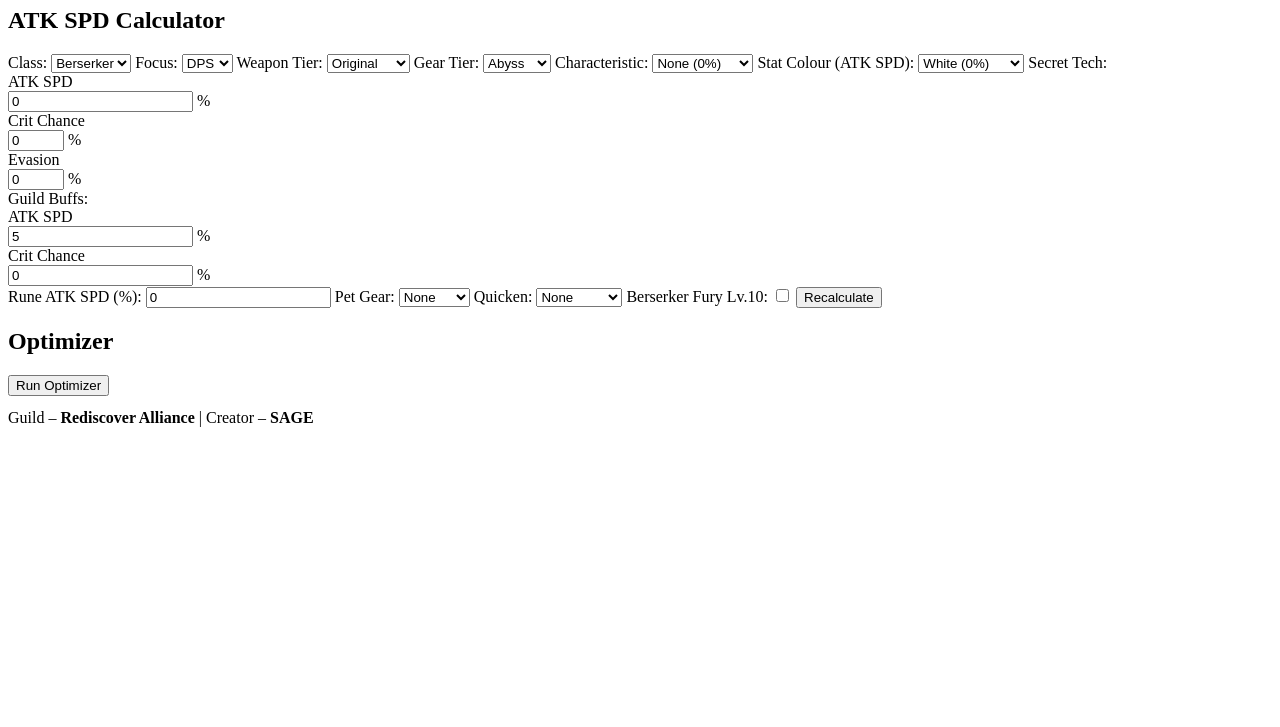
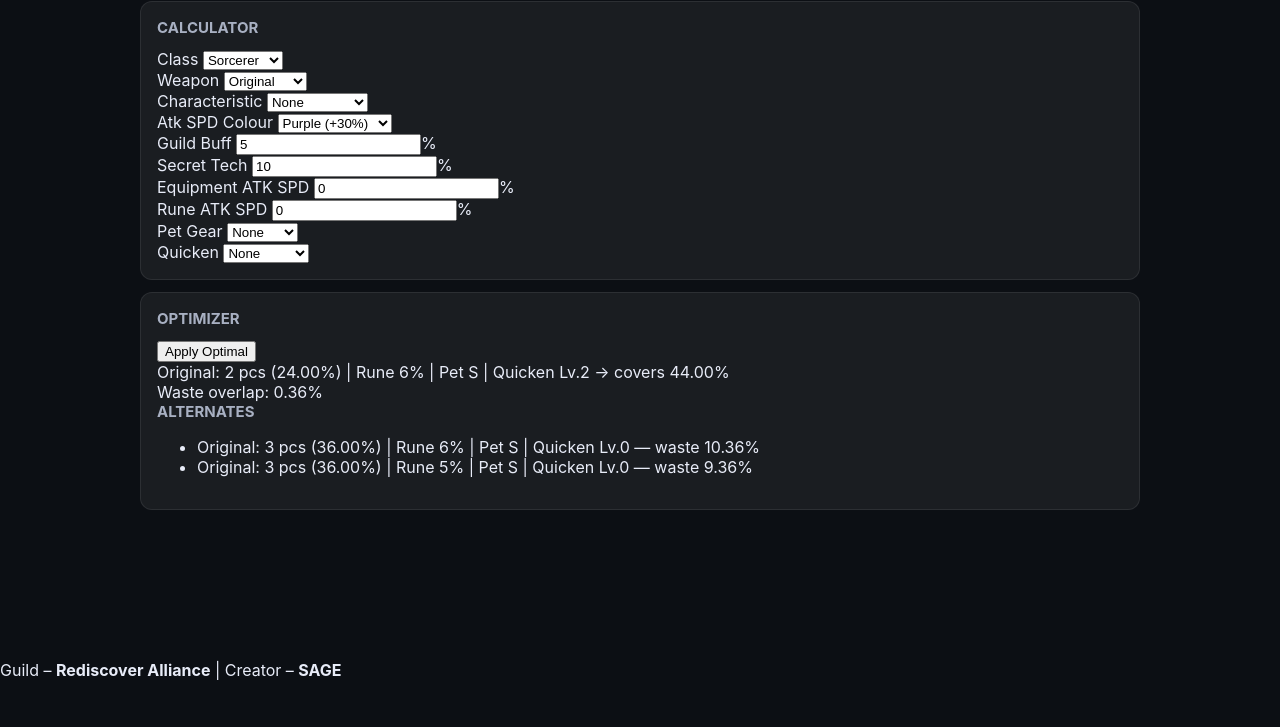
Before and after one commit to brandtbuchwald-rgb/Optimizer-test, a plain HTML site: page index.html in a window 1280 px wide. Shown: the part 73-800 px from the top of the page. Drawn offline with Linux system fonts and the light colour scheme.

Commit message:
Update index.html

```diff
--- a/index.html
+++ b/index.html
@@ -2,117 +2,228 @@
 <html lang="en">
 <head>
   <meta charset="utf-8" />
-<title>Rediscover ATK SPD Optimizer</title>
+  <title>Rediscover ATK SPD Calculator</title>
   <meta name="viewport" content="width=device-width, initial-scale=1" />
-<link rel="stylesheet" href="style.css">
+
+  <style>
+    :root {
+      --bg:#0c0f14; --bg2:#121826; --ink:#e8ecf8;
+      --muted:#a8b0c2; --accent:#c6a15b; --accent2:#fcd34d;
+      --border:rgba(255,255,255,0.08);
+    }
+    body { margin:0; background:var(--bg); color:var(--ink); font-family: Inter,sans-serif; }
+    header { padding:16px; background:var(--bg2); }
+    main { max-width:1000px; margin:18px auto; padding:0 16px 120px; }
+    .card { background:rgba(255,255,255,0.06); border:1px solid var(--border);
+      border-radius:12px; margin:12px 0; }
+    .card>.inner { padding:16px; }
+    h1 { margin:0; font-size:20px; }
+    h2 { font-size:15px; margin:0 0 12px; text-transform:uppercase; color:var(--muted); }
+    .gear-card h2 { color:var(--accent); }
+    .seg button { margin:2px; }
+  </style>
 </head>
-
 <body>
 <header>
-    <h1>Rediscover ATK SPD Optimizer</h1>
+  <h1>Rediscover ATK SPD Calculator</h1>
 </header>
 
 <main>
   <!-- Calculator -->
-    <div class="card">
-      <h2>ATK SPD Calculator</h2>
-
-      <label>Class:</label>
+  <div class="card"><div class="inner">
+    <h2>Calculator</h2>
+    <div>
+      <label>Class</label>
       <select id="cls">
         <option value="Berserker">Berserker</option>
         <option value="Paladin">Paladin</option>
         <option value="Ranger">Ranger</option>
-        <option value="Sorcerer">Sorcerer</option>
+        <option value="Sorcerer" selected>Sorcerer</option>
       </select>
-
-      <label>Focus:</label>
-      <select id="focus">
-        <option value="DPS">DPS</option>
-        <option value="Tank">Tank</option>
-      </select>
-
-      <label>Weapon Tier:</label>
+    </div>
+    <div>
+      <label>Weapon</label>
       <select id="weap">
-        <option value="Original">Original</option>
+        <option value="Original" selected>Original</option>
         <option value="Primal">Primal</option>
         <option value="Chaos">Chaos</option>
         <option value="Abyss">Abyss</option>
         <option value="PVP/Boss">PVP/Boss</option>
       </select>
-
-      <label>Gear Tier:</label>
-      <select id="gearTier">
-        <option value="Primal">Primal</option>
-        <option value="Original">Original</option>
-        <option value="Chaos">Chaos</option>
-        <option value="Abyss" selected>Abyss</option>
-      </select>
-
-      <label>Characteristic:</label>
-      <select id="charType">
-        <option value="0">None (0%)</option>
+    </div>
+    <div>
+      <label>Characteristic</label>
+      <select id="char">
+        <option value="0">None</option>
         <option value="7">Heroic (+7%)</option>
         <option value="10">Swift (+10%)</option>
       </select>
-
-      <label>Stat Colour (ATK SPD):</label>
-      <select id="statColor">
-        <option value="0">White (0%)</option>
-        <option value="10">Blue (10%)</option>
-        <option value="20">Orange (20%)</option>
-        <option value="30">Purple (30%)</option>
+    </div>
+    <div>
+      <label>Atk SPD Colour</label>
+      <select id="col">
+        <option value="0">Normal</option>
+        <option value="10">Blue (+10%)</option>
+        <option value="20">Orange (+20%)</option>
+        <option value="30" selected>Purple (+30%)</option>
       </select>
-
-      <label>Secret Tech:</label>
-      <div class="row">
-        <div><span>ATK SPD</span><br><input id="secret" type="number" value="0" step="0.1"> %</div>
-        <div><span>Crit Chance</span><br><input id="secretCrit" type="number" value="0" step="1" min="0" max="10"> %</div>
-        <div><span>Evasion</span><br><input id="secretEva" type="number" value="0" step="1" min="0" max="10"> %</div>
     </div>
-
-      <label>Guild Buffs:</label>
-      <div class="row">
-        <div><span>ATK SPD</span><br><input id="guild" type="number" value="5" step="0.1"> %</div>
-        <div><span>Crit Chance</span><br><input id="guildCrit" type="number" value="0" step="0.1"> %</div>
+    <div>
+      <label>Guild Buff</label>
+      <input id="guild" type="number" value="5">%
     </div>
-
-      <label>Rune ATK SPD (%):</label>
-      <input id="rune" type="number" value="0" step="0.1">
-
-      <label>Pet Gear:</label>
+    <div>
+      <label>Secret Tech</label>
+      <input id="secret" type="number" value="10">%
+    </div>
+    <div>
+      <label>Equipment ATK SPD</label>
+      <input id="equip" type="number" value="0">%
+    </div>
+    <div>
+      <label>Rune ATK SPD</label>
+      <input id="rune" type="number" value="0">%
+    </div>
+    <div>
+      <label>Pet Gear</label>
       <select id="pet">
         <option value="0">None</option>
         <option value="6">B (6%)</option>
         <option value="9">A (9%)</option>
         <option value="12">S (12%)</option>
       </select>
-
-      <label>Quicken:</label>
+    </div>
+    <div>
+      <label>Quicken</label>
       <select id="quicken">
         <option value="0">None</option>
         <option value="1">Lv.1 (+1%)</option>
         <option value="2">Lv.2 (+2%)</option>
       </select>
-
-      <label>Berserker Fury Lv.10:</label>
-      <input id="fury" type="checkbox">
-
-      <button id="calcBtn">Recalculate</button>
-      <pre id="calcResult"></pre>
     </div>
+  </div></div>
 
   <!-- Optimizer -->
-    <div class="card">
+  <div class="card"><div class="inner">
     <h2>Optimizer</h2>
-      <button id="runOpt">Run Optimizer</button>
-      <pre id="output"></pre>
-    </div>
+    <button class="btn" id="applyBest">Apply Optimal</button>
+    <div id="bestLine">—</div>
+    <div id="bestWaste">—</div>
+    <h2>Alternates</h2>
+    <ul id="altList"></ul>
+  </div></div>
 </main>
 
 <footer>
   Guild – <strong>Rediscover Alliance</strong> | Creator – <strong>SAGE</strong>
 </footer>
 
-<script src="scripts/optimizer.js"></script>
+<script>
+// === Calculator + Optimizer logic ===
+const baseOriginal={"Berserker":2.0,"Paladin":2.4,"Ranger":1.8,"Sorcerer":2.2};
+const basePrimal={"Berserker":2.0,"Paladin":2.4,"Ranger":1.8,"Sorcerer":2.2};
+const basePvP={"Berserker":2.2,"Paladin":2.5,"Ranger":2.0,"Sorcerer":2.3};
+const base={"Original":baseOriginal,"Primal":basePrimal,"Chaos":baseOriginal,"Abyss":basePrimal,"PVP/Boss":basePvP};
+const TARGET_FINAL=0.25;
+const SET_VAL={Abyss:0.16,Chaos:0.14,Original:0.12,Primal:0.12};
+const MAX_EQUIP_PIECES=8;
+
+const els=(ids=>ids.reduce((o,id)=>(o[id]=document.getElementById(id),o),{}))(
+  ["cls","weap","char","col","guild","secret","equip","rune","quicken","pet",
+   "bestLine","bestWaste","altList","applyBest"]
+);
+
+const clamp=(x,min,max)=>Math.max(min,Math.min(max,x));
+const pctInput=id=>(parseFloat(els[id].value||0)/100);
+const pctSelect=id=>(parseFloat(els[id].value||0)/100);
+
+function currentState(includeEquipRune=true){
+  const cls=els.cls.value, weap=els.weap.value, baseSpd=base[weap][cls];
+  const char=pctSelect('char'), color=pctSelect('col'), guild=pctInput('guild'), secret=pctInput('secret');
+  const equip=includeEquipRune?pctInput('equip'):0, rune=includeEquipRune?pctInput('rune'):0, petPct=pctSelect('pet');
+  const quick=(parseFloat(els.quicken.value||0)/100);
+  const buffsBase=char+color+guild+secret;
+  const buffsAll=buffsBase+equip+rune+petPct;
+  const denom=Math.max(baseSpd*(1-quick),1e-9);
+  const requiredTotal=1-(TARGET_FINAL/denom);
+  const requiredRemaining=Math.max(0, requiredTotal-buffsAll);
+  const finalRaw=baseSpd*(1-buffsAll)*(1-quick);
+  const finalSpd=Math.max(finalRaw, TARGET_FINAL);
+  return {cls,weap,baseSpd,buffsBase,buffsAll,requiredTotal,requiredRemaining,finalSpd};
+}
+
+function planCombos(){
+  const s=currentState(false); const chosen=els.weap.value; const pieceVal=SET_VAL[chosen]; if(!pieceVal) return [];
+  const denom0=Math.max(s.baseSpd,1e-9);
+  const requiredTotal0=1-(TARGET_FINAL/denom0);
+  const need=Math.max(0, requiredTotal0 - s.buffsBase);
+  const pets=[{name:'S',v:0.12},{name:'A',v:0.09},{name:'B',v:0.06},{name:'None',v:0.00}];
+  const results=[];
+  for(let pieces=0; pieces<=MAX_EQUIP_PIECES; pieces++){
+    const equipPct=pieces*pieceVal;
+    for(let qLevel=0; qLevel<=2; qLevel++){
+      const q=qLevel/100;
+      for(let runePct=0.06; runePct>=-1e-9; runePct-=0.01){
+        const rFix=Math.max(0,runePct);
+        for(const pet of pets){
+          const coverage=equipPct + rFix + pet.v + q;
+          if(coverage + 1e-9 >= need){
+            const waste=coverage-need;
+            results.push({set:chosen,quickLevel:qLevel,pieces,equipPct,rune:Math.round(rFix*100),pet:pet.name,total:coverage,waste});
+            break;
+          }
+        }
+      }
+    }
+  }
+  results.sort((a,b)=>(a.pieces-b.pieces)||(a.quickLevel-b.quickLevel)||(b.rune-a.rune)||(a.waste-b.waste));
+  return results.slice(0,7);
+}
+
+const lineOf=r=>`${r.set}: ${r.pieces} pcs (${(r.equipPct*100).toFixed(2)}%) | Rune ${r.rune}% | Pet ${r.pet} | Quicken Lv.${r.quickLevel}`;
+
+function recalc(){
+  let plans=[]; try{plans=planCombos();}catch(e){console.error(e); plans=[];}
+  if(plans.length){
+    els.bestLine.textContent=lineOf(plans[0])+` → covers ${(plans[0].total*100).toFixed(2)}%`;
+    els.bestWaste.textContent=`Waste overlap: ${(plans[0].waste*100).toFixed(2)}%`;
+    els.altList.innerHTML=plans.slice(1,3).map(r=>`<li>${lineOf(r)} — waste ${(r.waste*100).toFixed(2)}%</li>`).join('');
+  } else {
+    els.bestLine.textContent='No valid combo';
+    els.bestWaste.textContent='—';
+    els.altList.innerHTML='';
+  }
+}
+
+function applyOptimal(){
+  const plans=planCombos(); if(!plans.length){alert('No optimal combo'); return;}
+  els.equip.value=(plans[0].equipPct*100).toFixed(2);
+  els.rune.value=String(plans[0].rune);
+  const petMap={'None':'0','B':'6','A':'9','S':'12'};
+  els.pet.value=petMap[plans[0].pet]||'0';
+  els.quicken.value=String(plans[0].quickLevel);
+  recalc();
+}
+els.applyBest.addEventListener('click', applyOptimal);
+
+['input','change','click'].forEach(evt=>
+  document.addEventListener(evt, e=>{
+    if(e.target.matches('input, select, button')) recalc();
+  })
+);
+recalc();
+</script>
+
+<!-- Gear layout logic -->
+<script src="assets/gearOptimizer.js"></script>
+<script>
+  function renderGearSetFromUI(){
+    const tier = els.weap.value;
+    const focus = 'DPS'; // you can wire a DPS/Tank toggle later
+    document.querySelectorAll('.gear-card').forEach(el=>el.remove());
+    renderGearSet(tier, focus);
+  }
+  renderGearSetFromUI();
+</script>
 </body>
 </html>
```
Lines whose indentation alone changed are shown as unchanged.
